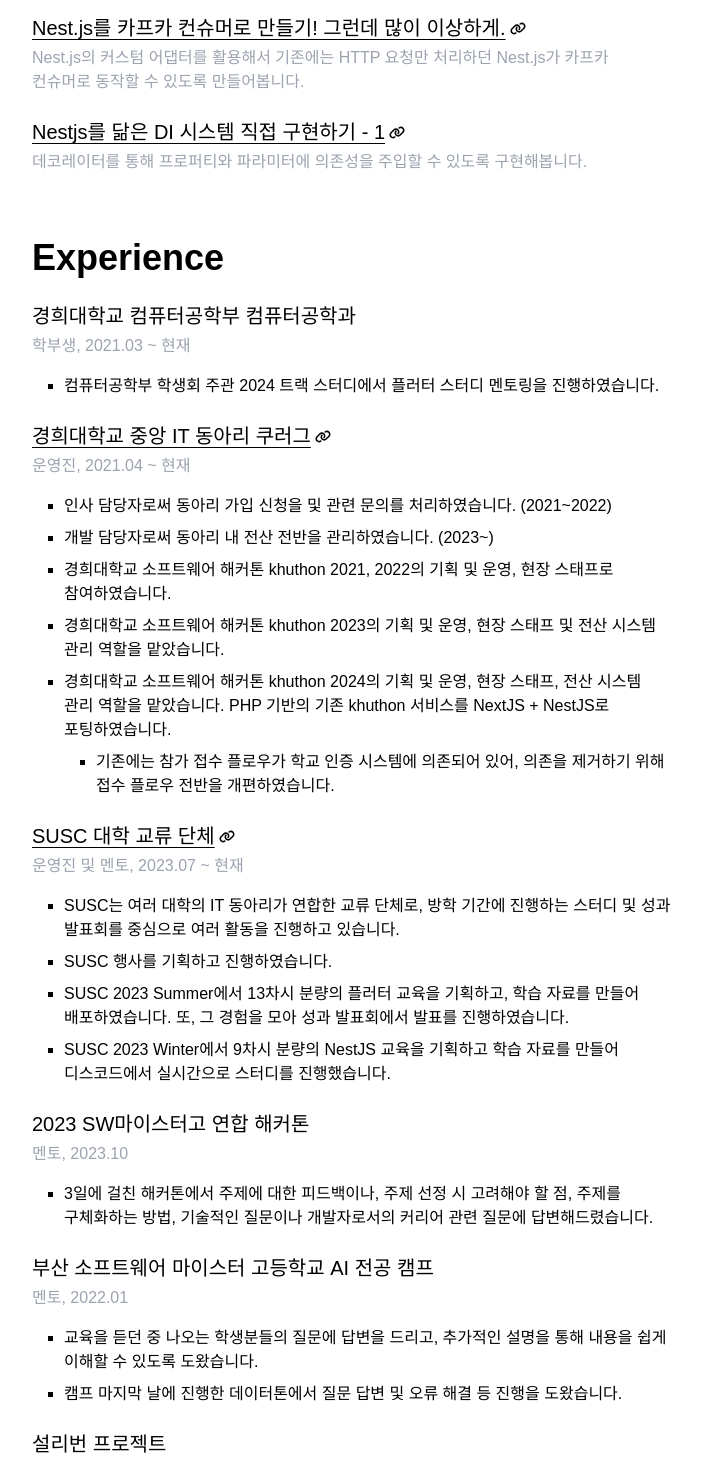
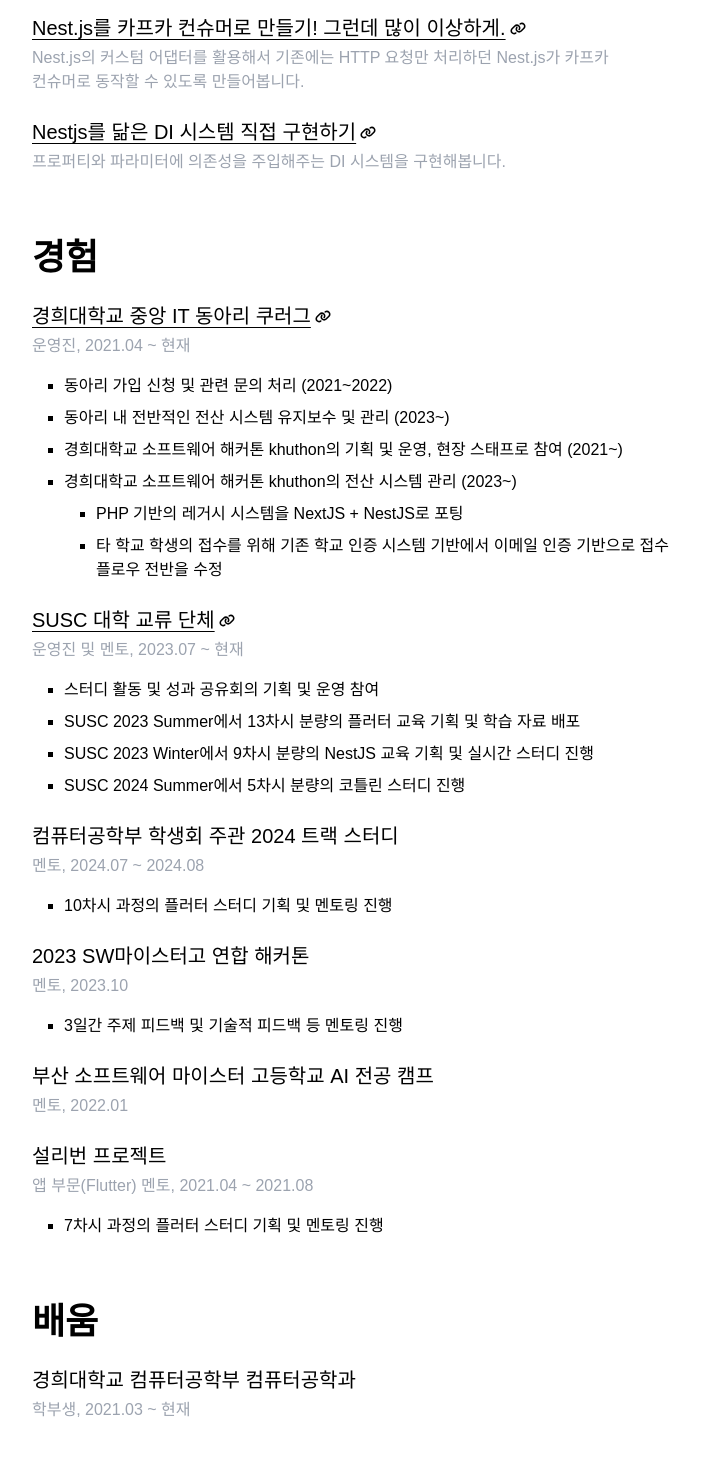
Before and after one commit to cpprhtn/about, a Next.js app: page / in a window 1280 px wide. Shown: the part 920-2381 px from the top of the page, without its empty margins (288-989 px from the left). Built offline with nearby package versions, Linux system fonts and the light colour scheme; a web font is replaced by a local one.

Commit message:
feat: 배움 섹션 추가 및 내용 단순화

```diff
--- a/app/page.tsx
+++ b/app/page.tsx
@@ -5,7 +5,7 @@
 
 function WorkSection() {
   return (
-    <ActivityContainer title="Work">
+    <ActivityContainer title="일">
       <ActivityItemContainer
         title="모두싸인 SaaS 플랫폼팀"
         subtitle="백엔드 엔지니어, 2023.08 ~ 현재"
@@ -24,45 +24,26 @@
 
 function ExperienceSection() {
   return (
-    <ActivityContainer title="Experience">
-      <ActivityItemContainer
-        title="경희대학교 컴퓨터공학부 컴퓨터공학과"
-        subtitle="학부생, 2021.03 ~ 현재"
-      >
-        <ul>
-          <li>
-            컴퓨터공학부 학생회 주관 2024 트랙 스터디에서 플러터 스터디 멘토링을
-            진행하였습니다.
-          </li>
-        </ul>
-      </ActivityItemContainer>
+    <ActivityContainer title="경험">
       <ActivityItemContainer
         title="경희대학교 중앙 IT 동아리 쿠러그"
         subtitle="운영진, 2021.04 ~ 현재"
         url="https://khlug.org"
       >
         <ul>
+          <li>동아리 가입 신청 및 관련 문의 처리 (2021~2022)</li>
+          <li>동아리 내 전반적인 전산 시스템 유지보수 및 관리 (2023~)</li>
           <li>
-            인사 담당자로써 동아리 가입 신청을 및 관련 문의를 처리하였습니다.
-            (2021~2022)
-          </li>
-          <li>개발 담당자로써 동아리 내 전산 전반을 관리하였습니다. (2023~)</li>
-          <li>
-            경희대학교 소프트웨어 해커톤 khuthon 2021, 2022의 기획 및 운영, 현장
-            스태프로 참여하였습니다.
+            경희대학교 소프트웨어 해커톤 khuthon의 기획 및 운영, 현장 스태프로
+            참여 (2021~)
           </li>
           <li>
-            경희대학교 소프트웨어 해커톤 khuthon 2023의 기획 및 운영, 현장
-            스태프 및 전산 시스템 관리 역할을 맡았습니다.
-          </li>
-          <li>
-            경희대학교 소프트웨어 해커톤 khuthon 2024의 기획 및 운영, 현장
-            스태프, 전산 시스템 관리 역할을 맡았습니다. PHP 기반의 기존 khuthon
-            서비스를 NextJS + NestJS로 포팅하였습니다.
+            경희대학교 소프트웨어 해커톤 khuthon의 전산 시스템 관리 (2023~)
             <ul>
+              <li>PHP 기반의 레거시 시스템을 NextJS + NestJS로 포팅</li>
               <li>
-                기존에는 참가 접수 플로우가 학교 인증 시스템에 의존되어 있어,
-                의존을 제거하기 위해 접수 플로우 전반을 개편하였습니다.
+                타 학교 학생의 접수를 위해 기존 학교 인증 시스템 기반에서 이메일
+                인증 기반으로 접수 플로우 전반을 수정
               </li>
             </ul>
           </li>
@@ -74,21 +55,24 @@
         url="https://susc.kr"
       >
         <ul>
+          <li>스터디 활동 및 성과 공유회의 기획 및 운영 참여</li>
           <li>
-            SUSC는 여러 대학의 IT 동아리가 연합한 교류 단체로, 방학 기간에
-            진행하는 스터디 및 성과 발표회를 중심으로 여러 활동을 진행하고
-            있습니다.
-          </li>
-          <li>SUSC 행사를 기획하고 진행하였습니다.</li>
-          <li>
-            SUSC 2023 Summer에서 13차시 분량의 플러터 교육을 기획하고, 학습
-            자료를 만들어 배포하였습니다. 또, 그 경험을 모아 성과 발표회에서
-            발표를 진행하였습니다.
+            SUSC 2023 Summer에서 13차시 분량의 플러터 교육 기획 및 학습 자료
+            배포
           </li>
           <li>
-            SUSC 2023 Winter에서 9차시 분량의 NestJS 교육을 기획하고 학습 자료를
-            만들어 디스코드에서 실시간으로 스터디를 진행했습니다.
+            SUSC 2023 Winter에서 9차시 분량의 NestJS 교육 기획 및 실시간 스터디
+            진행
           </li>
+          <li>SUSC 2024 Summer에서 5차시 분량의 코틀린 스터디 진행</li>
+        </ul>
+      </ActivityItemContainer>
+      <ActivityItemContainer
+        title="컴퓨터공학부 학생회 주관 2024 트랙 스터디"
+        subtitle="멘토, 2024.07 ~ 2024.08"
+      >
+        <ul>
+          <li>10차시 과정의 플러터 스터디 기획 및 멘토링 진행</li>
         </ul>
       </ActivityItemContainer>
       <ActivityItemContainer
@@ -96,37 +80,19 @@
         subtitle="멘토, 2023.10"
       >
         <ul>
-          <li>
-            3일에 걸친 해커톤에서 주제에 대한 피드백이나, 주제 선정 시 고려해야
-            할 점, 주제를 구체화하는 방법, 기술적인 질문이나 개발자로서의 커리어
-            관련 질문에 답변해드렸습니다.
-          </li>
+          <li>3일간 주제 피드백 및 기술적 피드백 등 멘토링 진행</li>
         </ul>
       </ActivityItemContainer>
       <ActivityItemContainer
         title="부산 소프트웨어 마이스터 고등학교 AI 전공 캠프"
         subtitle="멘토, 2022.01"
-      >
-        <ul>
-          <li>
-            교육을 듣던 중 나오는 학생분들의 질문에 답변을 드리고, 추가적인
-            설명을 통해 내용을 쉽게 이해할 수 있도록 도왔습니다.
-          </li>
-          <li>
-            캠프 마지막 날에 진행한 데이터톤에서 질문 답변 및 오류 해결 등
-            진행을 도왔습니다.
-          </li>
-        </ul>
-      </ActivityItemContainer>
+      ></ActivityItemContainer>
       <ActivityItemContainer
         title="설리번 프로젝트"
         subtitle="앱 부문(Flutter) 멘토, 2021.04 ~ 2021.08"
       >
         <ul>
-          <li>
-            디데이 앱 제작을 목표로 7차시 과정의 교육 계획서를 작성하고, 교육
-            자료를 만들어 12명에게 플러터 멘토링을 진행하였습니다.
-          </li>
+          <li>7차시 과정의 플러터 스터디 기획 및 멘토링 진행</li>
         </ul>
       </ActivityItemContainer>
     </ActivityContainer>
@@ -135,7 +101,7 @@
 
 function ArticleSection() {
   return (
-    <ActivityContainer title="Article">
+    <ActivityContainer title="글">
       <ActivityItemContainer
         title="Nest.js는 실제로 어떻게 의존성을 주입해줄까?"
         url="https://velog.io/@coalery/nest-injection-how"
@@ -152,9 +118,20 @@
         subtitle="Nest.js의 커스텀 어댑터를 활용해서 기존에는 HTTP 요청만 처리하던 Nest.js가 카프카 컨슈머로 동작할 수 있도록 만들어봅니다."
       />
       <ActivityItemContainer
-        title="Nestjs를 닮은 DI 시스템 직접 구현하기 - 1"
-        url="https://velog.io/@coalery/nestjs-like-di-system-1"
-        subtitle="데코레이터를 통해 프로퍼티와 파라미터에 의존성을 주입할 수 있도록 구현해봅니다."
+        title="Nestjs를 닮은 DI 시스템 직접 구현하기"
+        url="https://velog.io/@coalery/series/nestjs-like-di-system"
+        subtitle="프로퍼티와 파라미터에 의존성을 주입해주는 DI 시스템을 구현해봅니다."
+      />
+    </ActivityContainer>
+  );
+}
+
+function EducationSection() {
+  return (
+    <ActivityContainer title="배움">
+      <ActivityItemContainer
+        title="경희대학교 컴퓨터공학부 컴퓨터공학과"
+        subtitle="학부생, 2021.03 ~ 현재"
       />
     </ActivityContainer>
   );
@@ -167,6 +144,7 @@
       <WorkSection />
       <ArticleSection />
       <ExperienceSection />
+      <EducationSection />
       <Footer />
     </main>
   );
```
